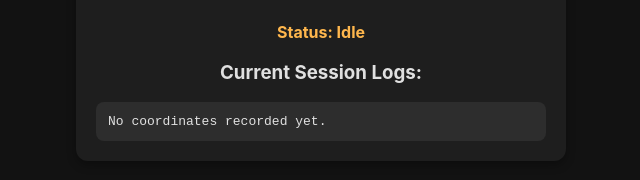
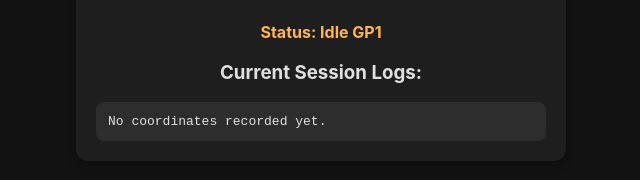
Before and after one commit to gp2000/location-tracker, a plain HTML site: page index.html in a window 1280 px wide. Shown: the part 276-456 px from the top of the page, 319-959 px from the left. Drawn offline with Linux system fonts and the light colour scheme.

```diff
--- a/index.html
+++ b/index.html
@@ -31,7 +31,7 @@
 
         <button id="toggleBtn" class="btn-start">Start Tracking</button>
 
-        <div id="status">Status: Idle</div>
+        <div id="status">Status: Idle GP1 </div>
 
         <h3>Current Session Logs:</h3>
         <div id="log">No coordinates recorded yet.</div>
```
